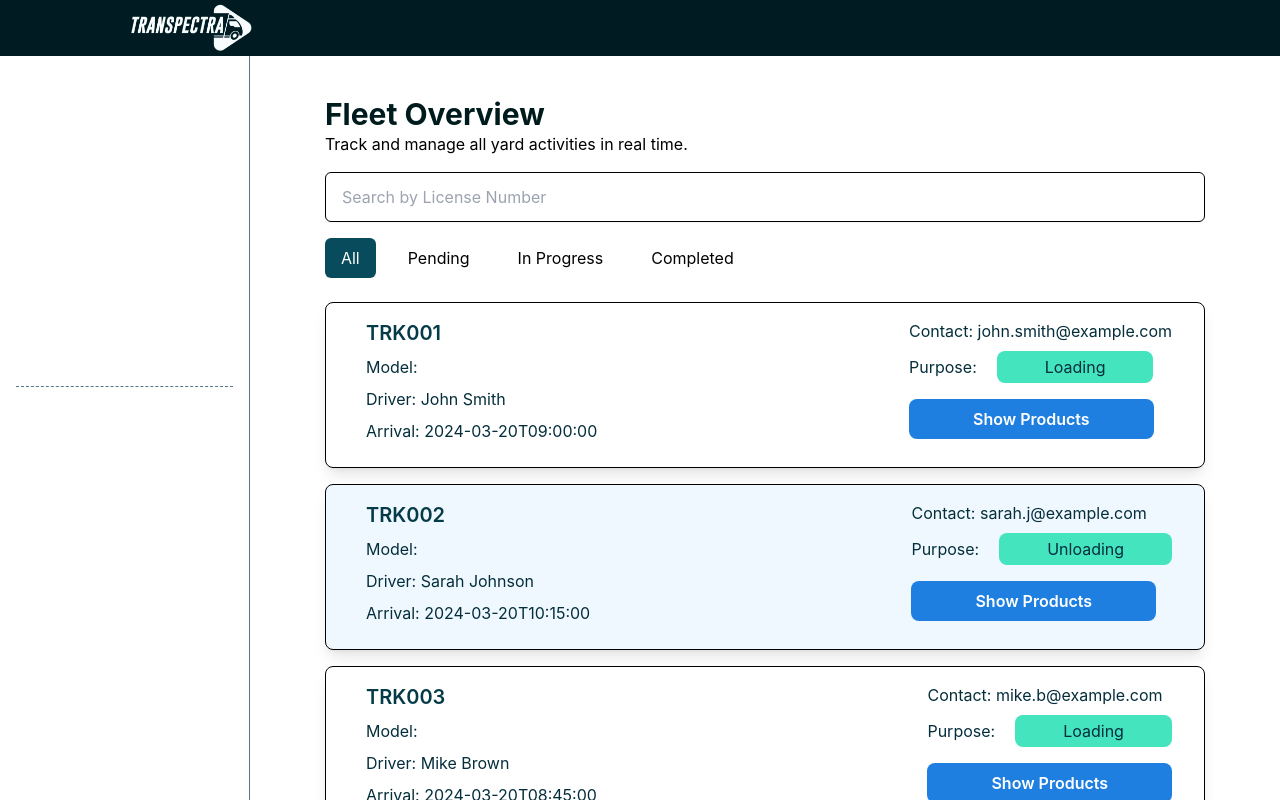
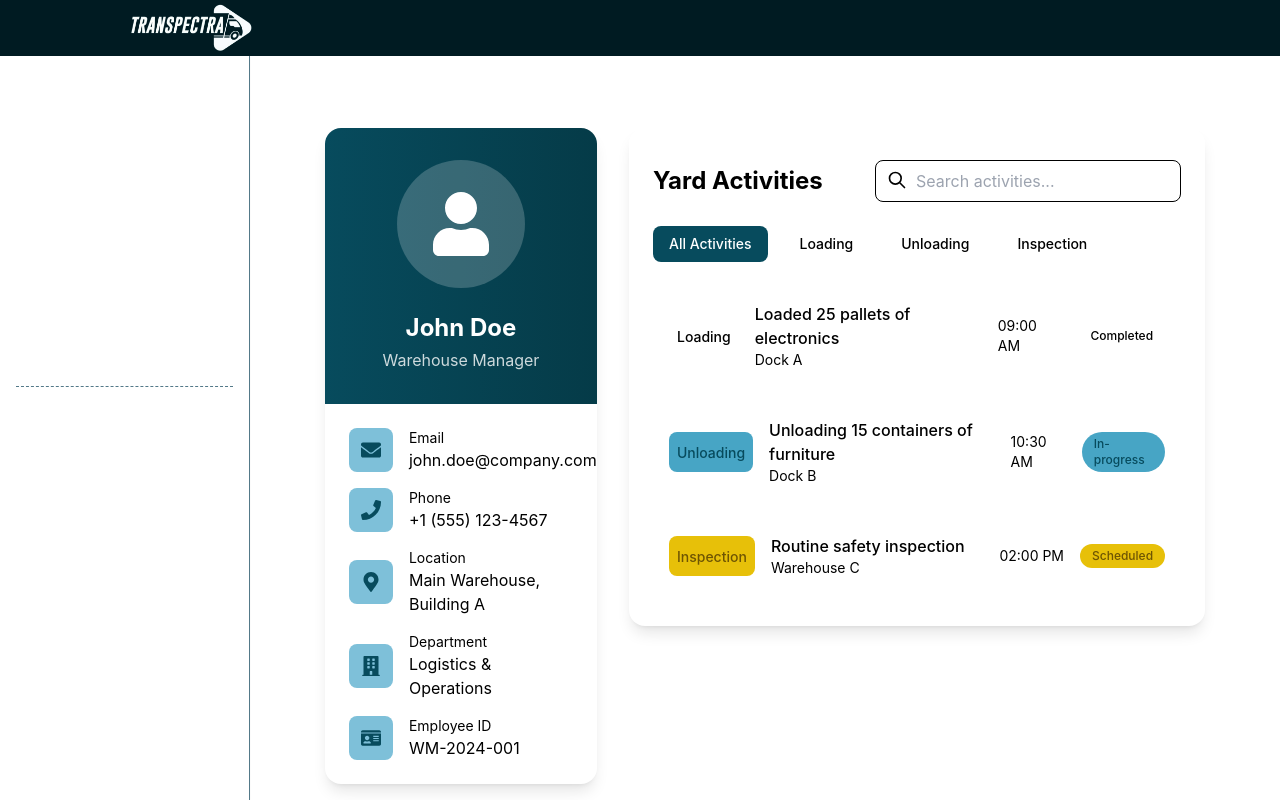
Before and after one commit to Sky-walkerX/transpectra, a React (Create React App) app in the folder client/: page /dashboard/my-profile in a window 1280 px wide. Built offline with nearby package versions, Linux system fonts and the light colour scheme; sample sign-in values are in the browser's storage.

Commit message:
More Styling

```diff
--- a/client/src/components/core/Dashboard/Charts/InventoryLineChart.jsx
+++ b/client/src/components/core/Dashboard/Charts/InventoryLineChart.jsx
@@ -40,13 +40,13 @@ function InventoryLineChart({ categories2 = inventoryData.categories, trendData
       {
         label: `${selectedCategory} Monthly Stock Levels`,
         data: trendData[selectedCategory] || Array(5).fill(0),
-        borderColor: "#98c3ec",
-        backgroundColor: "rgba(202, 233, 255, 0.3)",
+        borderColor: "#3b82f6",
+        backgroundColor: "rgba(59, 130, 246, 0.1)",
         fill: true,
         tension: 0.4,
-        pointBorderColor: "#032833",
+        pointBorderColor: "#1e40af",
         pointBackgroundColor: "#ffffff",
-        pointBorderWidth: 3,
+        pointBorderWidth: 2,
         pointRadius: 4,
         pointHoverRadius: 6,
       },
@@ -57,9 +57,18 @@ function InventoryLineChart({ categories2 = inventoryData.categories, trendData
     responsive: true,
     maintainAspectRatio: false,
     plugins: {
-      legend: { display: false },
+      legend: {
+        display: false
+      },
       tooltip: {
         enabled: true,
+        backgroundColor: "rgba(255, 255, 255, 0.9)",
+        titleColor: "#1e40af",
+        bodyColor: "#1e40af",
+        borderColor: "#e5e7eb",
+        borderWidth: 1,
+        padding: 12,
+        boxPadding: 6,
         callbacks: {
           label: function(context) {
             return `${selectedCategory}: ${context.raw} units`;
@@ -69,24 +78,45 @@ function InventoryLineChart({ categories2 = inventoryData.categories, trendData
     },
     scales: {
       x: {
-        ticks: { color: "#032833" },
-        grid: { display: false },
+        ticks: {
+          color: "#4b5563",
+          font: {
+            size: 12,
+            weight: "500"
+          }
+        },
+        grid: {
+          display: false
+        },
       },
       y: {
         title: {
           display: true,
           text: "Stock Levels (Units)",
-          color: "#333333",
-          font: { size: 14, weight: "bold" },
+          color: "#4b5563",
+          font: {
+            size: 14,
+            weight: "600"
           },
-        ticks: { color: "#032833", beginAtZero: true },
-        grid: { borderDash: [5, 5], color: "rgba(0, 0, 0, 0.1)" },
+        },
+        ticks: {
+          color: "#4b5563",
+          font: {
+            size: 12,
+            weight: "500"
+          },
+          beginAtZero: true
+        },
+        grid: {
+          borderDash: [5, 5],
+          color: "rgba(0, 0, 0, 0.1)"
+        },
         min: 0,
       },
     },
     elements: {
       line: {
-        borderWidth: 2,
+        borderWidth: 3,
         borderCapStyle: "round",
         borderJoinStyle: "round",
       },
@@ -98,18 +128,19 @@ function InventoryLineChart({ categories2 = inventoryData.categories, trendData
   };
 
   return (
-    <div className="flex flex-col items-center w-full h-auto bg-white p-4 rounded-lg shadow-md">
-      <h2 className="text-[18px] font-medium text-center text-bold text-richblue-600 mb-4">
+    <div className="flex flex-col items-center w-full h-full">
+      <div className="w-full flex justify-between items-center mb-6">
+        <h2 className="text-xl font-semibold text-gray-800">
           Monthly Stock Levels by Category
         </h2>
-      <div className="w-full flex justify-evenly items-center p-2 mb-4">
-        <h2 className="text-[14px] font-medium text-center text-richblue-400">
-          Select a Category:
-        </h2>
+        <div className="flex items-center gap-x-3">
+          <label className="text-sm font-medium text-gray-600">
+            Select Category:
+          </label>
           <select
             value={selectedCategory}
             onChange={handleCategoryChange}
-          className="border border-blue-600 py-2 px-4 rounded-lg text-sm ml-3 text-blue-700 bg-white hover:bg-blue-50 transition-colors"
+            className="border border-gray-300 rounded-lg px-4 py-2 text-sm text-gray-700 bg-white hover:bg-gray-50 focus:outline-none focus:ring-2 focus:ring-blue-500 focus:border-transparent transition-colors"
           >
             {categories2.map((category) => (
               <option key={category} value={category}>
@@ -118,8 +149,9 @@ function InventoryLineChart({ categories2 = inventoryData.categories, trendData
             ))}
           </select>
         </div>
+      </div>
 
-      <div className="w-full h-64">
+      <div className="w-full h-[400px]">
         <Line data={chartData} options={options} />
       </div>
     </div>
--- a/client/src/components/core/Dashboard/MyProfile.jsx
+++ b/client/src/components/core/Dashboard/MyProfile.jsx
@@ -1,7 +1,7 @@
 import React, { useState, useEffect } from "react";
 import { useSelector, useDispatch } from "react-redux";
 import { fetchDepartedFleetDetails } from "../../../services/oparations/YardAPI";
-import TruckCard from "./TruckCard";
+import { FaUser, FaEnvelope, FaPhone, FaMapMarkerAlt, FaBuilding, FaIdCard } from "react-icons/fa";
 
 // Hardcoded data for demonstration
 const mockFleetData = [
@@ -58,109 +58,227 @@ const FleetOverviewPage = () => {
     }
   }, [dispatch, user]);
 
-  // Filter fleet data based on search term and status
-  const filteredData = allFleetData.filter((truck) => {
-    const matchesSearch = truck.licenseNumber.toLowerCase().includes(searchTerm.toLowerCase());
-    const matchesStatus = selectedStatus === "all" || truck.status === selectedStatus;
-    return matchesSearch && matchesStatus;
+  const [selectedActivity, setSelectedActivity] = useState("all");
+
+  // Mock data for yard activities
+  const yardActivities = [
+    {
+      id: 1,
+      type: "loading",
+      status: "completed",
+      time: "09:00 AM",
+      location: "Dock A",
+      details: "Loaded 25 pallets of electronics",
+    },
+    {
+      id: 2,
+      type: "unloading",
+      status: "in-progress",
+      time: "10:30 AM",
+      location: "Dock B",
+      details: "Unloading 15 containers of furniture",
+    },
+    {
+      id: 3,
+      type: "inspection",
+      status: "scheduled",
+      time: "02:00 PM",
+      location: "Warehouse C",
+      details: "Routine safety inspection",
+    },
+  ];
+
+  // Filter activities based on search term and selected activity
+  const filteredActivities = yardActivities.filter(activity => {
+    const matchesSearch = activity.details.toLowerCase().includes(searchTerm.toLowerCase()) ||
+                         activity.location.toLowerCase().includes(searchTerm.toLowerCase());
+    const matchesActivity = selectedActivity === "all" || activity.type === selectedActivity;
+    return matchesSearch && matchesActivity;
   });
 
-  const handleStatusChange = (status) => {
-    setSelectedStatus(status);
-  };
+  return (
+    <div className="min-h-screen bg-gray-50 py-8 px-4 sm:px-6 lg:px-8">
+      <div className="max-w-7xl mx-auto">
+        <div className="grid grid-cols-1 lg:grid-cols-3 gap-8">
+          {/* Profile Card */}
+          <div className="lg:col-span-1">
+            <div className="bg-white rounded-2xl shadow-lg overflow-hidden">
+              <div className="bg-gradient-to-r from-blue-600 to-blue-700 px-6 py-8">
+                <div className="flex items-center justify-center">
+                  <div className="h-32 w-32 rounded-full bg-white/20 flex items-center justify-center">
+                    <FaUser className="h-16 w-16 text-white" />
+                  </div>
+                </div>
+                <div className="mt-6 text-center">
+                  <h2 className="text-2xl font-bold text-white">John Doe</h2>
+                  <p className="text-white/80 mt-1">Warehouse Manager</p>
+                </div>
+              </div>
+              <div className="p-6 space-y-6">
+                <div className="space-y-4">
+                  <div className="flex items-center space-x-4">
+                    <div className="bg-blue-50 p-3 rounded-lg">
+                      <FaEnvelope className="h-5 w-5 text-blue-600" />
+                    </div>
+                    <div>
+                      <p className="text-sm text-gray-500">Email</p>
+                      <p className="text-gray-900">john.doe@company.com</p>
+                    </div>
+                  </div>
+                  <div className="flex items-center space-x-4">
+                    <div className="bg-blue-50 p-3 rounded-lg">
+                      <FaPhone className="h-5 w-5 text-blue-600" />
+                    </div>
+                    <div>
+                      <p className="text-sm text-gray-500">Phone</p>
+                      <p className="text-gray-900">+1 (555) 123-4567</p>
+                    </div>
+                  </div>
+                  <div className="flex items-center space-x-4">
+                    <div className="bg-blue-50 p-3 rounded-lg">
+                      <FaMapMarkerAlt className="h-5 w-5 text-blue-600" />
+                    </div>
+                    <div>
+                      <p className="text-sm text-gray-500">Location</p>
+                      <p className="text-gray-900">Main Warehouse, Building A</p>
+                    </div>
+                  </div>
+                  <div className="flex items-center space-x-4">
+                    <div className="bg-blue-50 p-3 rounded-lg">
+                      <FaBuilding className="h-5 w-5 text-blue-600" />
+                    </div>
+                    <div>
+                      <p className="text-sm text-gray-500">Department</p>
+                      <p className="text-gray-900">Logistics & Operations</p>
+                    </div>
+                  </div>
+                  <div className="flex items-center space-x-4">
+                    <div className="bg-blue-50 p-3 rounded-lg">
+                      <FaIdCard className="h-5 w-5 text-blue-600" />
+                    </div>
+                    <div>
+                      <p className="text-sm text-gray-500">Employee ID</p>
+                      <p className="text-gray-900">WM-2024-001</p>
+                    </div>
+                  </div>
+                </div>
+              </div>
+            </div>
+          </div>
 
-  return (
-    <div className="px-8 min-h-screen">
-      {/* Heading */}
-      <div className="mb-4">
-        <h1 className="text-3xl font-bold text-blue-900">Fleet Overview</h1>
-        <p className="text-md text-gray-600">
-          Track and manage all yard activities in real time.
-        </p>
-      </div>
-
-      {/* Search and Filter Section */}
-      <div className="mb-6 space-y-4">
-        <input
-          type="text"
-          placeholder="Search by License Number"
-          className="w-full px-4 py-3 border rounded-md shadow-sm"
-          value={searchTerm}
-          onChange={(e) => setSearchTerm(e.target.value)}
-        />
-
-        {/* Status Filter Buttons */}
-        <div className="flex space-x-4">
-          <button
-            onClick={() => handleStatusChange("all")}
-            className={`px-4 py-2 rounded-md ${
-              selectedStatus === "all"
-                ? "bg-blue-600 text-white"
-                : "bg-gray-200 text-gray-700"
-            }`}
-          >
-            All
-          </button>
-          <button
-            onClick={() => handleStatusChange("Pending")}
-            className={`px-4 py-2 rounded-md ${
-              selectedStatus === "Pending"
-                ? "bg-yellow-600 text-white"
-                : "bg-gray-200 text-gray-700"
-            }`}
-          >
-            Pending
-          </button>
-          <button
-            onClick={() => handleStatusChange("In Progress")}
-            className={`px-4 py-2 rounded-md ${
-              selectedStatus === "In Progress"
-                ? "bg-blue-600 text-white"
-                : "bg-gray-200 text-gray-700"
-            }`}
-          >
-            In Progress
-          </button>
-          <button
-            onClick={() => handleStatusChange("Completed")}
-            className={`px-4 py-2 rounded-md ${
-              selectedStatus === "Completed"
-                ? "bg-green-600 text-white"
-                : "bg-gray-200 text-gray-700"
-            }`}
-          >
-            Completed
-          </button>
+          {/* Yard Activities */}
+          <div className="lg:col-span-2">
+            <div className="bg-white rounded-2xl shadow-lg overflow-hidden">
+              <div className="px-6 py-8">
+                <div className="flex justify-between items-center mb-6">
+                  <h2 className="text-2xl font-bold text-gray-900">Yard Activities</h2>
+                  <div className="relative">
+                    <input
+                      type="text"
+                      placeholder="Search activities..."
+                      value={searchTerm}
+                      onChange={(e) => setSearchTerm(e.target.value)}
+                      className="pl-10 pr-4 py-2 border border-gray-300 rounded-lg focus:outline-none focus:ring-2 focus:ring-blue-500 focus:border-transparent"
+                    />
+                    <div className="absolute left-3 top-2.5">
+                      <svg className="h-5 w-5 text-gray-400" fill="none" stroke="currentColor" viewBox="0 0 24 24">
+                        <path strokeLinecap="round" strokeLinejoin="round" strokeWidth="2" d="M21 21l-6-6m2-5a7 7 0 11-14 0 7 7 0 0114 0z" />
+                      </svg>
+                    </div>
+                  </div>
+                </div>
+                <div className="flex space-x-4 mb-6">
+                  <button
+                    onClick={() => setSelectedActivity("all")}
+                    className={`px-4 py-2 rounded-lg text-sm font-medium transition-colors ${
+                      selectedActivity === "all"
+                        ? "bg-blue-600 text-white"
+                        : "bg-gray-100 text-gray-600 hover:bg-gray-200"
+                    }`}
+                  >
+                    All Activities
+                  </button>
+                  <button
+                    onClick={() => setSelectedActivity("loading")}
+                    className={`px-4 py-2 rounded-lg text-sm font-medium transition-colors ${
+                      selectedActivity === "loading"
+                        ? "bg-blue-600 text-white"
+                        : "bg-gray-100 text-gray-600 hover:bg-gray-200"
+                    }`}
+                  >
+                    Loading
+                  </button>
+                  <button
+                    onClick={() => setSelectedActivity("unloading")}
+                    className={`px-4 py-2 rounded-lg text-sm font-medium transition-colors ${
+                      selectedActivity === "unloading"
+                        ? "bg-blue-600 text-white"
+                        : "bg-gray-100 text-gray-600 hover:bg-gray-200"
+                    }`}
+                  >
+                    Unloading
+                  </button>
+                  <button
+                    onClick={() => setSelectedActivity("inspection")}
+                    className={`px-4 py-2 rounded-lg text-sm font-medium transition-colors ${
+                      selectedActivity === "inspection"
+                        ? "bg-blue-600 text-white"
+                        : "bg-gray-100 text-gray-600 hover:bg-gray-200"
+                    }`}
+                  >
+                    Inspection
+                  </button>
+                </div>
+                <div className="space-y-4">
+                  {filteredActivities.map((activity) => (
+                    <div
+                      key={activity.id}
+                      className="bg-gray-50 rounded-xl p-4 hover:bg-gray-100 transition-colors"
+                    >
+                      <div className="flex items-center justify-between">
+                        <div className="flex items-center space-x-4">
+                          <div className={`p-2 rounded-lg ${
+                            activity.type === "loading"
+                              ? "bg-green-100"
+                              : activity.type === "unloading"
+                              ? "bg-blue-100"
+                              : "bg-yellow-100"
+                          }`}>
+                            <span className={`text-sm font-medium ${
+                              activity.type === "loading"
+                                ? "text-green-600"
+                                : activity.type === "unloading"
+                                ? "text-blue-600"
+                                : "text-yellow-600"
+                            }`}>
+                              {activity.type.charAt(0).toUpperCase() + activity.type.slice(1)}
+                            </span>
+                          </div>
+                          <div>
+                            <p className="text-gray-900 font-medium">{activity.details}</p>
+                            <p className="text-sm text-gray-500">{activity.location}</p>
+                          </div>
+                        </div>
+                        <div className="flex items-center space-x-4">
+                          <span className="text-sm text-gray-500">{activity.time}</span>
+                          <span className={`px-3 py-1 rounded-full text-xs font-medium ${
+                            activity.status === "completed"
+                              ? "bg-green-100 text-green-600"
+                              : activity.status === "in-progress"
+                              ? "bg-blue-100 text-blue-600"
+                              : "bg-yellow-100 text-yellow-600"
+                          }`}>
+                            {activity.status.charAt(0).toUpperCase() + activity.status.slice(1)}
+                          </span>
+                        </div>
+                      </div>
+                    </div>
+                  ))}
+                </div>
+              </div>
+            </div>
+          </div>
         </div>
-      </div>
-
-      {/* Fleet Cards */}
-      <div className="space-y-4">
-        {filteredData.length ? (
-          filteredData.map((truck, index) => (
-            <TruckCard
-              key={truck.licenseNumber}
-              truck={{
-                id: truck.licenseNumber,
-                driverName: truck.driver,
-                arrivalTime: truck.arrivalTime,
-                departureTime: truck.departureTime || "N/A",
-                status: truck.purpose,
-                dock: truck.yard?.dock || "Unknown",
-                driverContact: truck.yardManager?.email || "N/A",
-                productList: truck.productsLink
-                  ? [
-                      { id: "P001", name: "Instant Noodles", quantity: 100 },
-                      { id: "P002", name: "Stainless Steel Utensils", quantity: 200 },
-                    ]
-                  : [],
-              }}
-              isAlternate={index % 2 !== 0}
-            />
-          ))
-        ) : (
-          <p className="text-gray-600">No trucks match the search criteria.</p>
-        )}
       </div>
     </div>
   );
```
Also changed, not shown: client/src/components/core/Dashboard/ManagerInsights.jsx (+2 -10 lines). Lines whose indentation alone changed are shown as unchanged.
